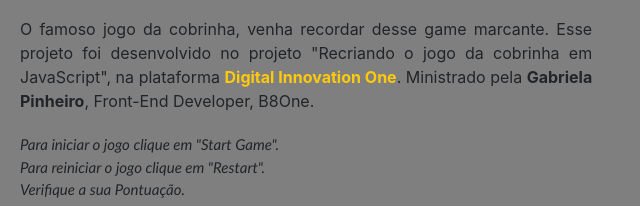
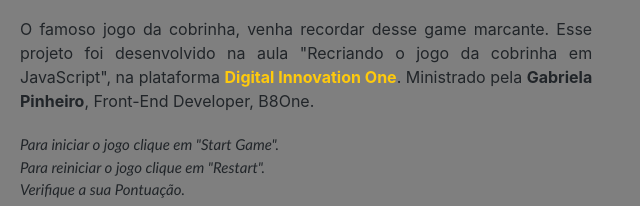
Before and after one commit to steniodr/Bootcamp-HTML-Web-Developer, a plain HTML site: page Snake-Game/index.html in a window 1280 px wide. Shown: the part 231-437 px from the top of the page, 0-640 px from the left. Drawn offline with Linux system fonts and the light colour scheme.

Commit message:
Fix text and add imgs

```diff
--- a/Snake-Game/index.html
+++ b/Snake-Game/index.html
@@ -22,7 +22,7 @@
             <div class="instructionsMenu">
                 <h2 class="display-3 text-center sub-title">Bem vindo ao SNAKE GAME</h2>
                 <p class="text-justify margin">O famoso jogo da cobrinha, venha recordar desse game marcante.
-                    Esse projeto foi desenvolvido no projeto "Recriando o jogo da cobrinha em JavaScript", na plataforma <b><a href="http://https://digitalinnovation.one/" target="_blank" rel="digitalinnovation" style="color: #FFCA0C">Digital Innovation One</a></b>.
+                    Esse projeto foi desenvolvido na aula "Recriando o jogo da cobrinha em JavaScript", na plataforma <b><a href="http://https://digitalinnovation.one/" target="_blank" rel="digitalinnovation" style="color: #FFCA0C">Digital Innovation One</a></b>.
                     Ministrado pela <b>Gabriela Pinheiro</b>, Front-End Developer, B8One.
                 </p>
                 <p class="margin text">
```
Also changed, not shown: Snake-Game/img/intro.jpeg (added), Snake-Game/img/mode-1.jpeg (added), Snake-Game/img/mode-2.jpeg (added), Snake-Game/img/mode-3.jpeg (added).
